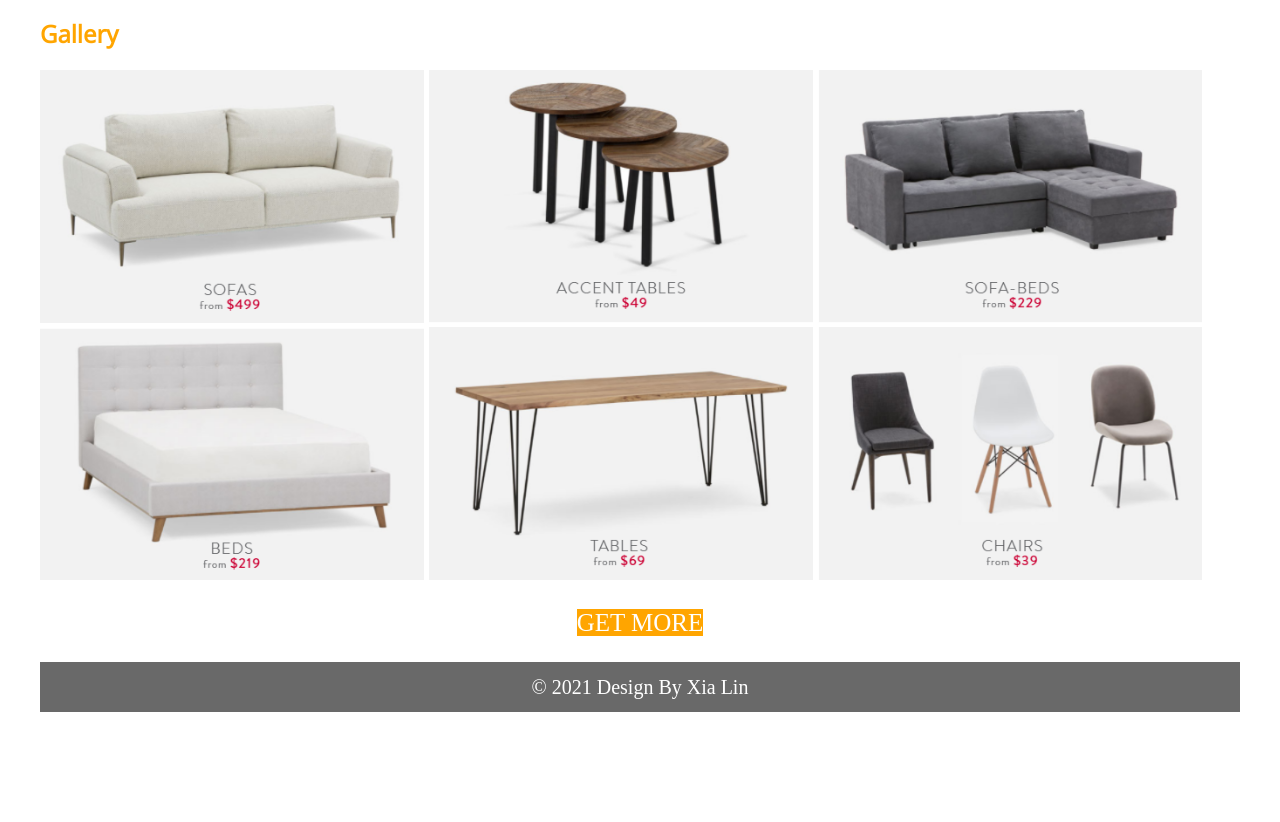
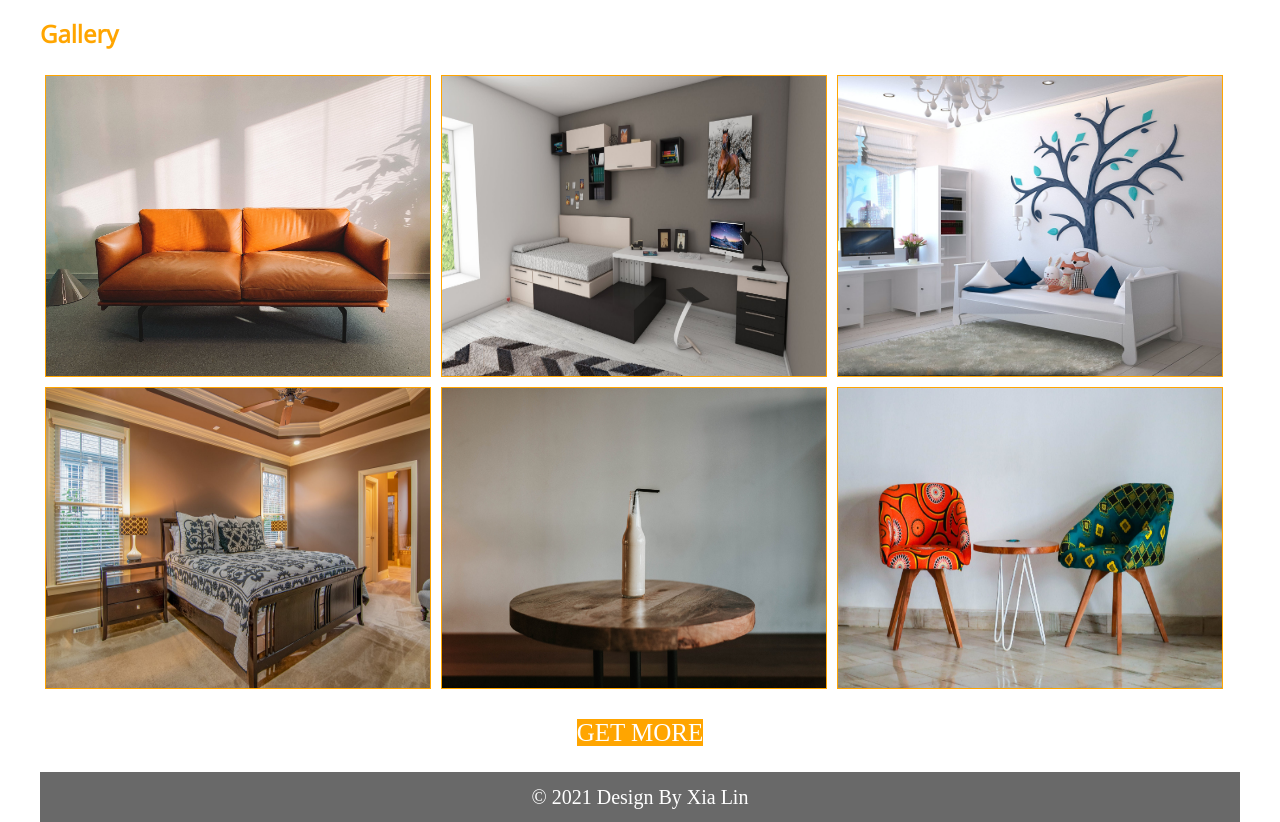
Before and after one commit to linxia25/cpnt260-a1, a plain HTML site: page index.html in a window 1280 px wide. Shown: the part 1428-2250 px from the top of the page. Before the commit the page ends 2140 px from the top, so only its background shows below. Drawn offline with nearby package versions, Linux system fonts and the light colour scheme.

Commit message:
readme and images modification

```diff
--- a/css/style.css
+++ b/css/style.css
@@ -83,21 +83,17 @@ li.register {
 /*Gallery*/
 
 .gallery {
+  box-sizing: border-box;
   display: flex;
   flex-wrap: wrap;
 
 }
 
-.gallery > span{
+.gallery img {
+  border: 1px solid orange;
   width: 32%;
-  flex-grow: 0;
-  flex-shrink:0;
-  margin-right: 5px;
-}
-
-.gallery span img {
-  max-width: 100%;
-  max-height: 100%;
+  height: 300px;
+  margin: 5px 5px;
 }
 
 /*More Information*/
--- a/index.html
+++ b/index.html
@@ -49,12 +49,12 @@
       </div>
     <h2 id="gallery">Gallery</h2>
       <div class="gallery">
-        <span><img src="images/sofa.png" alt="sofa"></span>
-        <span><img src="images/accent-table.png" alt="accent-table"></span>
-        <span><img src="images/sofa-bed.png" alt="sofa-bed"></span>
-        <span><img src="images/bed.png" alt="bed"></span>
-        <span><img src="images/table.png" alt="table"></span>
-        <span><img src="images/chair.png" alt="chair"></span>
+        <img src="images/sofa.jpg" alt="sofa">
+        <img src="images/accent-table.jpg" alt="accent-table">
+        <img src="images/sofa-bed.jpg" alt="sofa-bed">
+        <img src="images/bed.jpg" alt="bed">
+        <img src="images/table.jpg" alt="table">
+        <img src="images/chair.jpg" alt="chair">
       </div>
 
    <div class="more"><a href="https://www.structube.com/" target="_blank">GET MORE</a></div>
```
Also changed, not shown: images/accent-table.jpg (added), images/accent-table.png (deleted), images/bed.jpg (added), images/bed.png (deleted), images/chair.jpg (added), images/chair.png (deleted), images/sofa-bed.jpg (added), images/sofa-bed.png (deleted), images/sofa.jpg (added), images/sofa.png (deleted), images/table.jpg (added), images/table.png (deleted), 1 other file.
